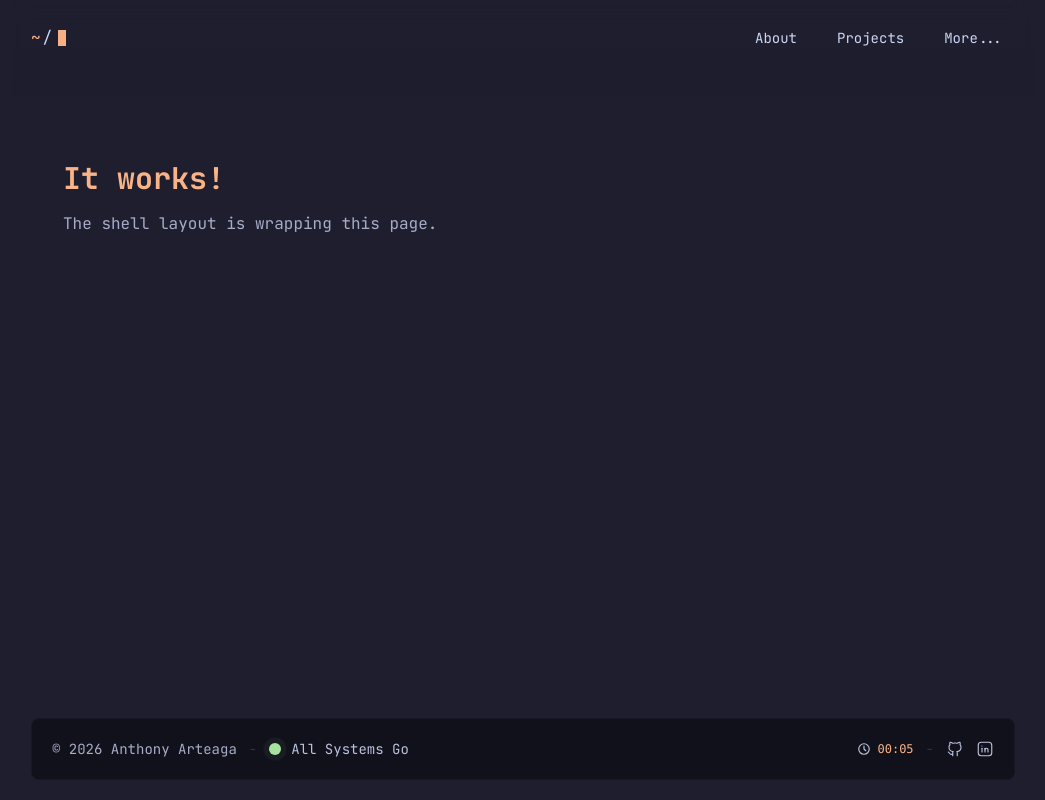
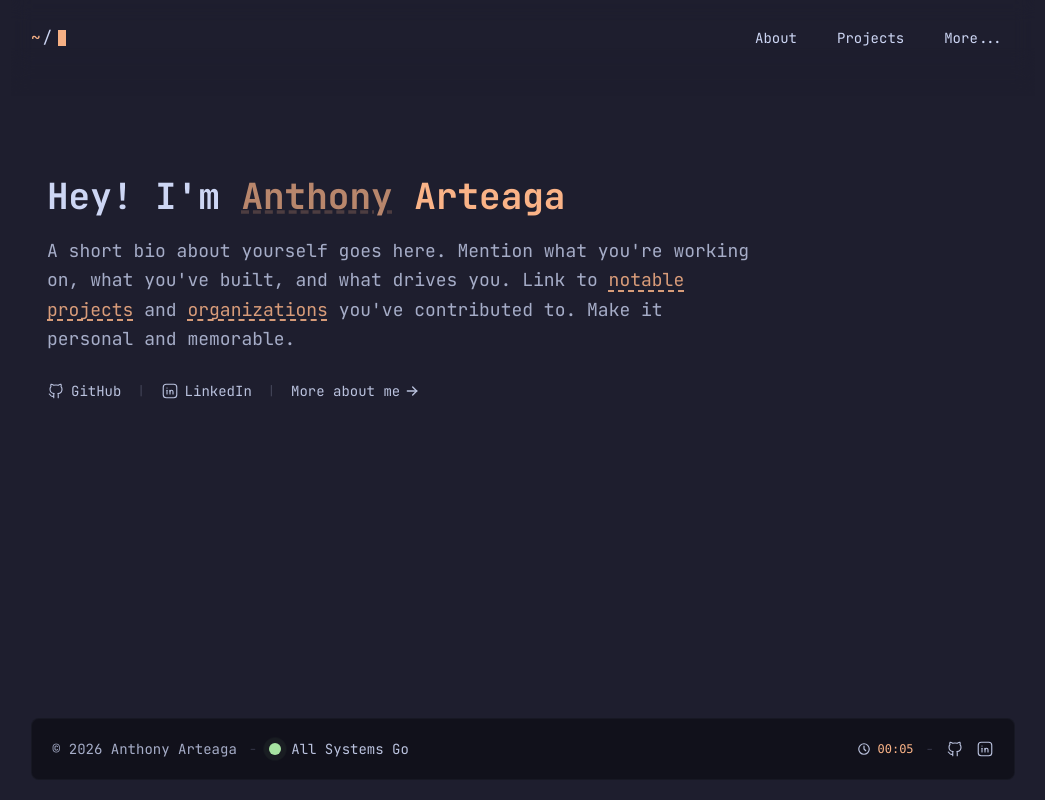
Before and after one commit to AnthonyArteaga/personal-site, a Next.js app: page / in a window 1280 px wide. Shown: the whole page, without its empty margins (117-1162 px from the left). Built offline with nearby package versions, Linux system fonts and the light colour scheme.

Commit message:
added  template for about me, with links

```diff
--- a/src/app/page.tsx
+++ b/src/app/page.tsx
@@ -1,8 +1,85 @@
+'use client';
+
+import { useState } from 'react';
+import { IconArrowRight } from '@tabler/icons-react';
+import { HomeSocialLinks } from '@/lib/config/pages';
+import LinkWithIcon from '@/components/LinkWithIcon';
+import Link from 'next/link';
+
 export default function HomePage() {
+  const [isNameHovered, setIsNameHovered] = useState(false);
+
   return (
-    <div className="p-8">
-      <h1 className="text-accent text-3xl font-bold">It works!</h1>
-      <p className="text-subtext0 mt-4">The shell layout is wrapping this page.</p>
+    <div className="mx-auto max-w-6xl space-y-12 px-0 py-8 md:space-y-16 md:px-4 md:py-12">
+      {/* Intro */}
+      <section className="space-y-5 px-4 md:px-0">
+        <h1 className="text-3xl font-bold md:text-4xl">
+          Hey! I&apos;m{' '}
+          <span className="text-accent">
+            <span
+              className="decoration-accent/30 underline decoration-dashed opacity-70 cursor-pointer"
+              onMouseEnter={() => setIsNameHovered(true)}
+              onMouseLeave={() => setIsNameHovered(false)}
+              onFocus={() => setIsNameHovered(true)}
+              onBlur={() => setIsNameHovered(false)}
+              tabIndex={0}
+              role="button"
+              aria-label="Hover for a fun fact"
+            >
+              Anthony
+            </span>
+            <span
+              className={`pointer-events-none inline-flex overflow-hidden align-baseline whitespace-nowrap transition-all duration-500 ease-out select-none ${
+                isNameHovered ? 'max-w-[10ch] opacity-100' : 'max-w-0 opacity-0'
+              }`}
+            >
+              &nbsp;(Ant)
+            </span>{' '}
+            <span>Arteaga</span>
+          </span>
+        </h1>
+
+        <p className="text-subtext0 max-w-prose text-lg leading-relaxed">
+          A short bio about yourself goes here. Mention what you&apos;re working on, what you&apos;ve
+          built, and what drives you. Link to{' '}
+          <a className="link text-accent/85" target="_blank" rel="noopener" href="https://example.com">
+            notable projects
+          </a>{' '}
+          and{' '}
+          <a className="link text-accent/85" target="_blank" rel="noopener" href="https://example.com">
+            organizations
+          </a>{' '}
+          you&apos;ve contributed to. Make it personal and memorable.
+        </p>
+
+        <div className="flex flex-wrap items-center gap-x-4 gap-y-2 pt-2">
+          {HomeSocialLinks.map((link, i) => (
+            <span key={link.href} className="contents">
+              <LinkWithIcon
+                href={link.href}
+                text={link.text}
+                iconName={link.iconName}
+                external
+                className="text-sm"
+              />
+              {i < HomeSocialLinks.length - 1 && (
+                <span className="text-surface1 text-xs">|</span>
+              )}
+            </span>
+          ))}
+          <span className="text-surface1 text-xs">|</span>
+          <Link
+            href="/about"
+            className="group text-subtext1 hover:text-accent inline-flex items-center gap-1 text-sm transition-colors duration-200"
+          >
+            <span>More about me</span>
+            <IconArrowRight
+              size={16}
+              className="transition-transform duration-200 group-hover:translate-x-0.5"
+            />
+          </Link>
+        </div>
+      </section>
     </div>
   );
 }
--- /dev/null
+++ b/src/components/LinkWithIcon.tsx
@@ -0,0 +1,25 @@
+'use client';
+
+import SocialIcon from '@/components/SocialIcon';
+
+interface LinkWithIconProps {
+  href: string;
+  text: string;
+  iconName?: 'github' | 'linkedin' | 'x';
+  external?: boolean;
+  className?: string;
+}
+
+export default function LinkWithIcon({ href, text, iconName, external = false, className = '' }: LinkWithIconProps) {
+  return (
+    <a
+      href={href}
+      target={external ? '_blank' : undefined}
+      rel={external ? 'noopener noreferrer' : undefined}
+      className={`text-subtext1 hover:text-accent inline-flex items-center gap-1.5 transition-colors duration-200 ${className}`}
+    >
+      {iconName && <SocialIcon name={iconName} size={18} stroke={1.5} />}
+      {text && <span>{text}</span>}
+    </a>
+  );
+}
--- a/src/components/layout/Footer.tsx
+++ b/src/components/layout/Footer.tsx
@@ -22,17 +22,28 @@ export default function Footer() {
   const [display, setDisplay] = useState('00:00');
 
   useEffect(() => {
+    // Read directly from localStorage here — at this point we're on the client
+    // and can't rely on the useLocalStorage state which loads asynchronously
+    const stored = (() => {
+      try {
+        const raw = localStorage.getItem('total-time-on-site');
+        return raw !== null ? (JSON.parse(raw) as number) : 0;
+      } catch {
+        return 0;
+      }
+    })();
+
     const sessionStart = Date.now();
-    const initial = totalTime;
+    setDisplay(formatTime(stored));
 
     const interval = setInterval(() => {
       const elapsed = Math.floor((Date.now() - sessionStart) / 1000);
-      setDisplay(formatTime(initial + elapsed));
+      setDisplay(formatTime(stored + elapsed));
     }, 1000);
 
     const save = () => {
       const elapsed = Math.floor((Date.now() - sessionStart) / 1000);
-      setTotalTime(initial + elapsed);
+      setTotalTime(stored + elapsed);
     };
 
     window.addEventListener('beforeunload', save);
--- a/src/components/layout/Sidebar.tsx
+++ b/src/components/layout/Sidebar.tsx
@@ -28,7 +28,7 @@ export default function Sidebar({ isOpen, onClose }: { isOpen: boolean; onClose:
         }`}
         id="sidebar-nav"
       >
-        <div className="border-surface0 flex h-16 flex-shrink-0 items-center justify-between border-b p-4">
+        <div className="border-surface0 flex h-16 shrink-0 items-center justify-between border-b p-4">
           <span className="text-accent font-mono text-lg font-semibold">Navigation</span>
           <button
             onClick={onClose}
@@ -39,7 +39,7 @@ export default function Sidebar({ isOpen, onClose }: { isOpen: boolean; onClose:
           </button>
         </div>
 
-        <div className="border-surface0 flex-shrink-0 border-b p-4">
+        <div className="border-surface0 shrink-0 border-b p-4">
           <div className="pb-1">
             <ThemeSelector />
           </div>
--- /dev/null
+++ b/src/lib/config/pages.ts
@@ -0,0 +1,40 @@
+import Site from './common';
+
+export const HomeSocialLinks = [
+  { href: Site.out.github, text: 'GitHub', iconName: 'github' as const },
+  { href: Site.out.linkedin, text: 'LinkedIn', iconName: 'linkedin' as const },
+];
+
+export interface ExperienceTimelineItem {
+  company: string;
+  role: string;
+  url: string;
+  logoUrl: string;
+  logoAlt: string;
+  startDate: string;
+  endDate?: string;
+  details?: string;
+  logoScale?: number;
+}
+
+export const experienceTimeline: ExperienceTimelineItem[] = [
+  {
+    company: 'Acme Corp',
+    role: 'Senior Engineer',
+    url: 'https://example.com',
+    logoUrl: '/logos/placeholder.svg',
+    logoAlt: 'Acme Logo',
+    startDate: '2024-01-01',
+    details: 'Building scalable web applications and leading the frontend team.',
+  },
+  {
+    company: 'StartupCo',
+    role: 'Full Stack Dev',
+    url: 'https://example.com',
+    logoUrl: '/logos/placeholder.svg',
+    logoAlt: 'StartupCo Logo',
+    startDate: '2022-06-01',
+    endDate: '2023-12-01',
+    details: 'Built the MVP from scratch. Grew the product to 10k users.',
+  },
+];
```
